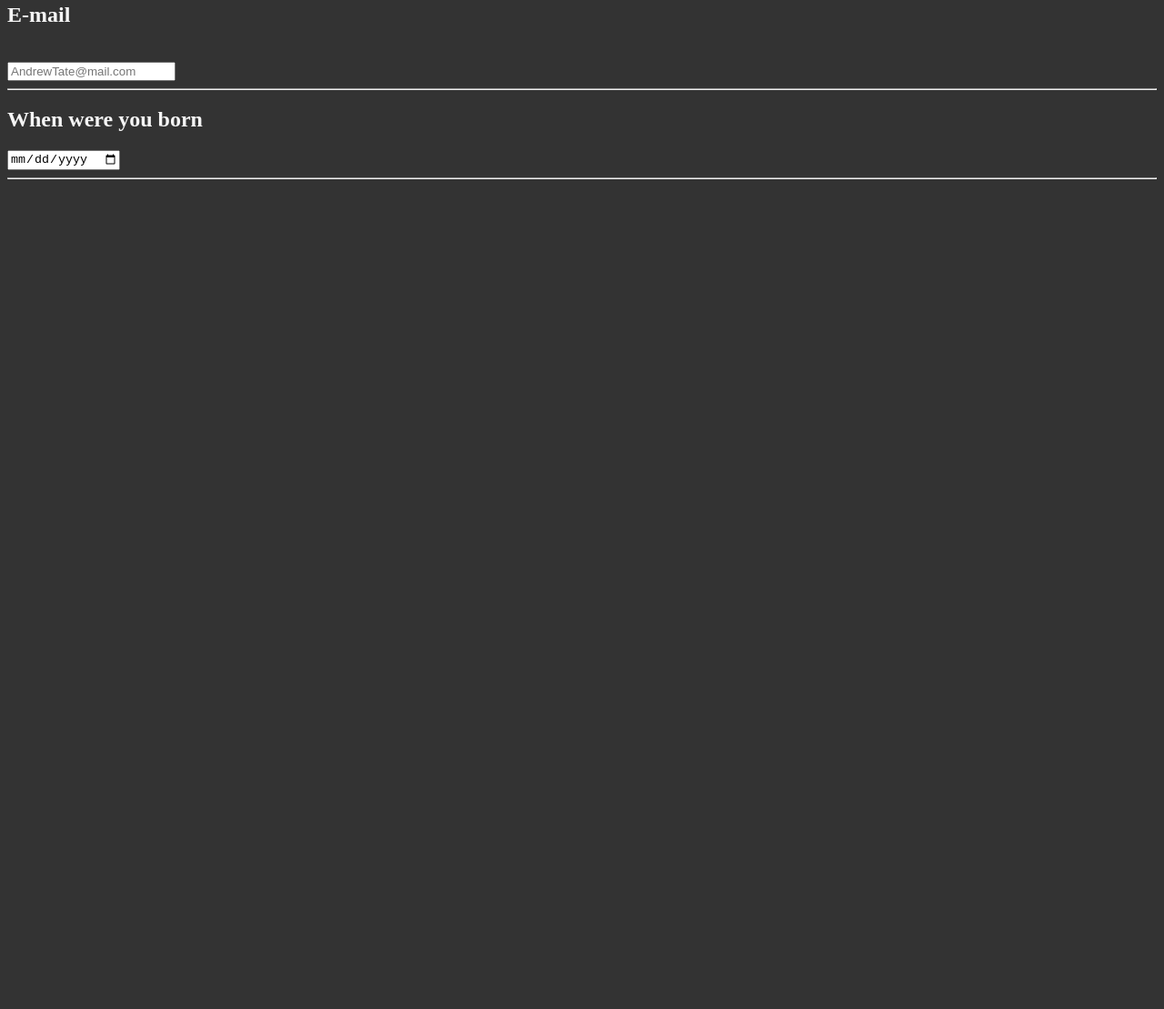
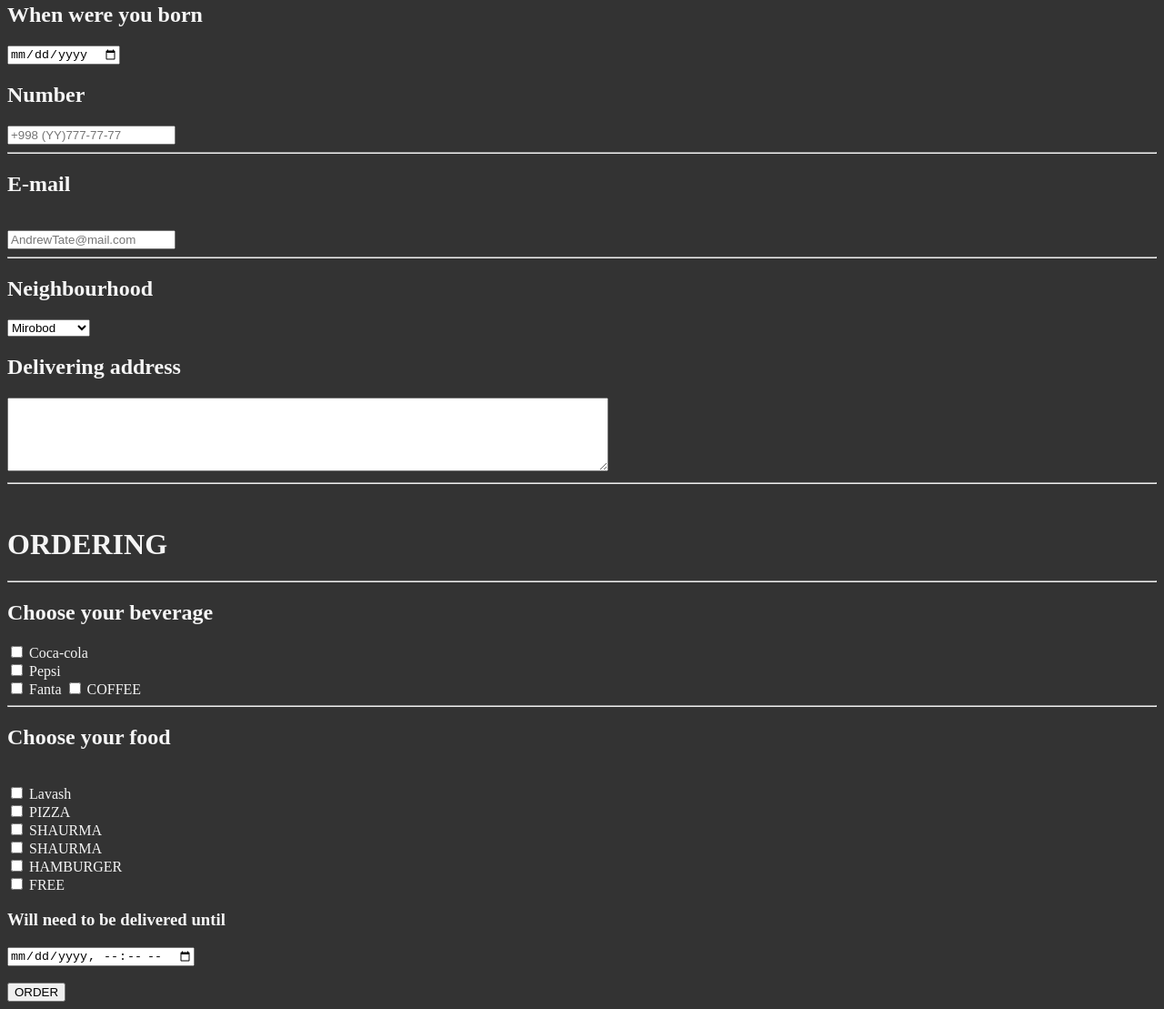
Before and after one commit to uradjudicator/hw3, a plain HTML site: page index.html in a window 1280 px wide. Shown: the part 249-1358 px from the top of the page at 91% size. Before the commit the page ends 800 px from the top, so only its background shows below. Drawn offline with Linux system fonts and the light colour scheme.

Commit message:
learned how to use date codes

```diff
--- a/index.html
+++ b/index.html
@@ -4,7 +4,7 @@
     <meta charset="UTF-8">
     <meta http-equiv="X-UA-Compatible" content="IE=edge">
     <meta name="viewport" content="width=device-width, initial-scale=1.0">
-    <title>Document</title>
+    <title>INPUT CODES</title>
     <style>
        body {background-color: #333;
         color: whitesmoke;}
@@ -18,13 +18,83 @@
     <br>
     <input type="text" placeholder="Name,surname" required minlength="1" maxlength="20">
     <hr>
+
+    <h2>When were you born</h2>
+    <input type="date" >
+    <H2>Number</H2>
+
+    <input type="number" placeholder="+998 (YY)777-77-77">
+
+    <hr>
     <h2>E-mail</h2>
     <br>
     <input type="email" placeholder="AndrewTate@mail.com" required>
     <hr>
-    <h2>When were you born</h2>
-    <input type="date" >
+    <H2>Neighbourhood</H2>
+<select name="" id="">
+    <option value="" >Mirobod</option>
+    <option value="" >Yakkasaroy</option>
+    <option value="" >Sergeli</option>
+    <option value="" >Chilonzor</option>
+    <option value="" >Olmazor</option>
+    <option value="" >Uchtepa</option>
+    <option value="" >Yunusobod</option>
+
+
+</select>
+    <H2>Delivering address</H2>
+    <textarea name="" id="" cols="80" rows="5" value="address"></textarea>
 
     <hr>
+    <br>
+    <h1>ORDERING</h1>
+    <hr>
+    <h2>Choose your beverage</h2>
+    <input type="checkbox" name="" id="Coca-cola">
+    <label for="Coca-cola">Coca-cola</label>
+    <br>
+    <input type="checkbox" name="" id="Pepsi">
+    <label for="Pepsi">Pepsi</label>
+    <br>
+    <input type="checkbox" name="" id="Fanta">
+    <label for="Fanta">Fanta</label>
+    <input type="checkbox" name="" id="COFFEE">
+    <label for="COFFEE">COFFEE</label>
+    <hr>
+    <h2>Choose your food</h2>
+    <br>
+    <input type="checkbox" name="" id="Lavash">
+    <label for="Lavash">Lavash</label>
+    <br>
+    <input type="checkbox" name="" id="PIZZA">
+    <label for="PIZZA">PIZZA</label>
+    <br>
+    <input type="checkbox" name="" id="SHAURMA">
+    <label for="SHAURMA">SHAURMA</label>
+    <br>
+    <input type="checkbox" name="" id="HOT-DOG">
+    <label for="SHAURMA">SHAURMA</label>
+    <br>
+    <input type="checkbox" name="" id="HAMBURGER">
+    <label for="HAMBURGER">HAMBURGER</label>
+    <br>
+    <input type="checkbox" name="" id="FREE">
+    <label for="FREE">FREE</label>
+    <br>
+    <h3>Will need to be delivered until</h3>
+<input type="datetime-local" name="" id="">
+
+
+
+
+
+
+<br>
+<br>
+<button>ORDER</button>
+
+
+
+
 </body>
 </html>
```
Also changed, not shown: 1 other file.
